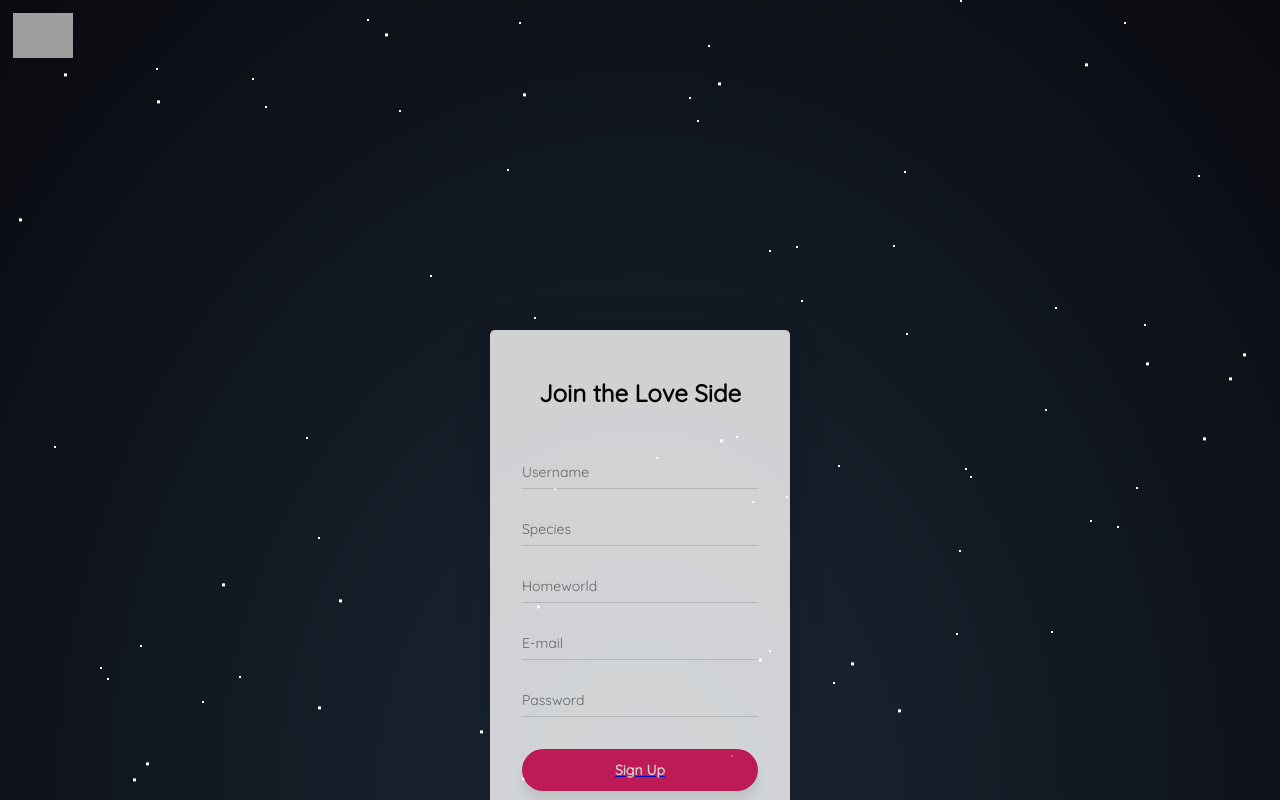
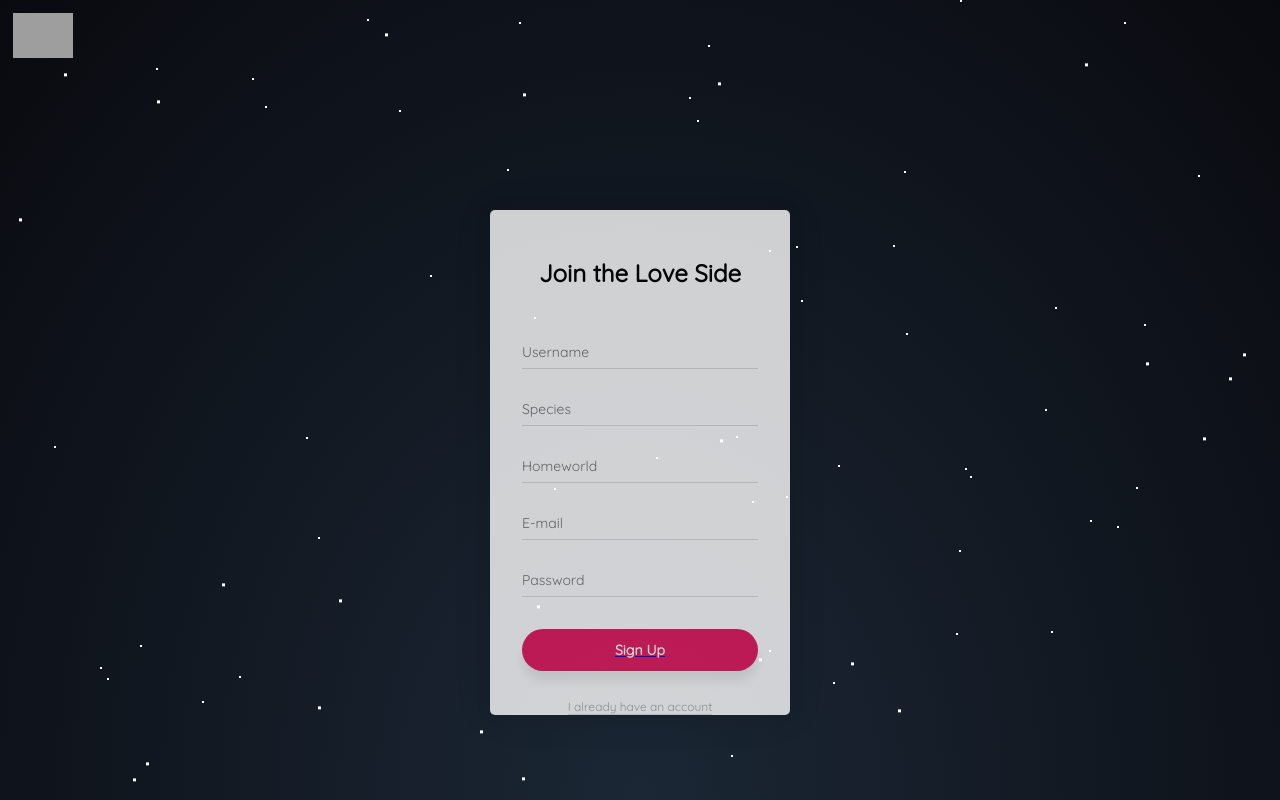
Before and after one commit to Zzphyr/WCS-hackathon1, a React (Create React App) app: page / in a window 1280 px wide. Shown: the top 800 px of the page. Built offline with nearby package versions, Linux system fonts and the light colour scheme; no server answers; grey boxes are pictures that could not be loaded.

Commit message:
Update Landing.css

```diff
--- a/src/Landing.css
+++ b/src/Landing.css
@@ -7,7 +7,7 @@ html {
   }
 
 .card-container {
-    padding-top: 200px;
+    padding-top: 10vh;
 
 }
 
```
